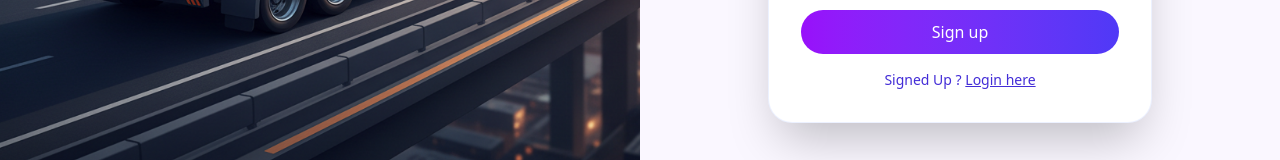
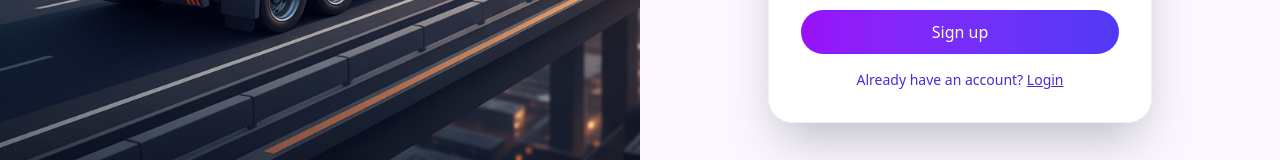
Before and after one commit to vsh1h/FreightShare, a Next.js app in the folder frontend/: page /signup in a window 1280 px wide. Shown: the part 606-766 px from the top of the page. Built offline with nearby package versions, Linux system fonts and the light colour scheme.

Commit message:
edited signup text

```diff
--- a/frontend/app/signup/page.js
+++ b/frontend/app/signup/page.js
@@ -162,7 +162,7 @@ export default function Page() {
             >
               Sign up
             </button>
-            <p className="text-indigo-700 text-sm mt-4 text-center">Signed Up ? <a className="text-indigo-700 font-medium underline" href="/login">Login here</a></p>
+            <p className="text-indigo-700 text-sm mt-4 text-center">Already have an account? <a className="text-indigo-700 font-medium underline" href="/login">Login</a></p>
           </form>
         </div>
       </div>
```
